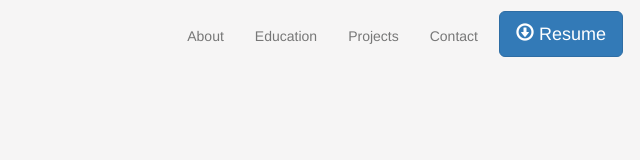
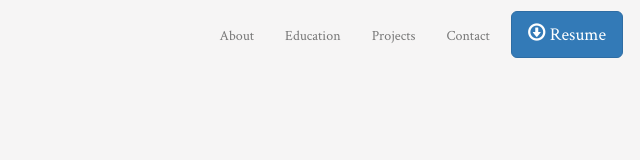
Before and after one commit to Deshmukh-Omkar/Portfolio-Website, a plain HTML site: page index.html in a window 1280 px wide. Shown: the whole page, without its empty margins (640-1280 px from the left). Drawn offline with nearby package versions, Linux system fonts and the light colour scheme.

Commit message:
Added Font Family

```diff
--- a/css/styles.css
+++ b/css/styles.css
@@ -1,5 +1,7 @@
 body {
     background-color: #f6f5f5;
+    font-family: 'Alata', sans-serif;
+    font-family: 'Crimson Text', serif;
 }
 
 .navbar {
--- a/index.html
+++ b/index.html
@@ -7,6 +7,9 @@
         <!-- CSS Stylesheets -->
         <link rel="stylesheet" href="https://stackpath.bootstrapcdn.com/bootstrap/3.4.1/css/bootstrap.min.css" integrity="sha384-HSMxcRTRxnN+Bdg0JdbxYKrThecOKuH5zCYotlSAcp1+c8xmyTe9GYg1l9a69psu" crossorigin="anonymous">
         <link rel="stylesheet" type="text/css" href="css/styles.css">
+
+        <!-- Fonts -->
+        <link href="https://fonts.googleapis.com/css2?family=Alata&family=Crimson+Text&display=swap" rel="stylesheet">
 
         <!-- Favicon -->
         <link rel="icon" href="static/images/favicons/favicon-32x32.png">
```
